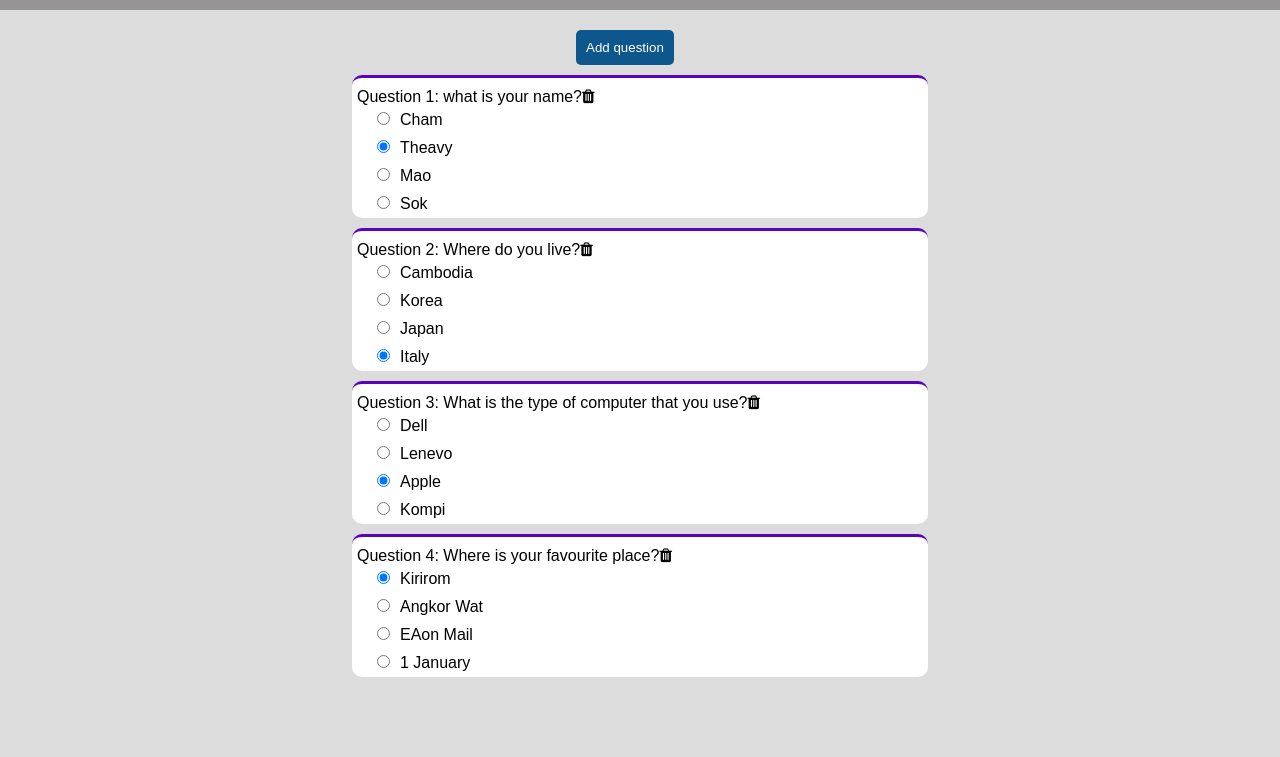
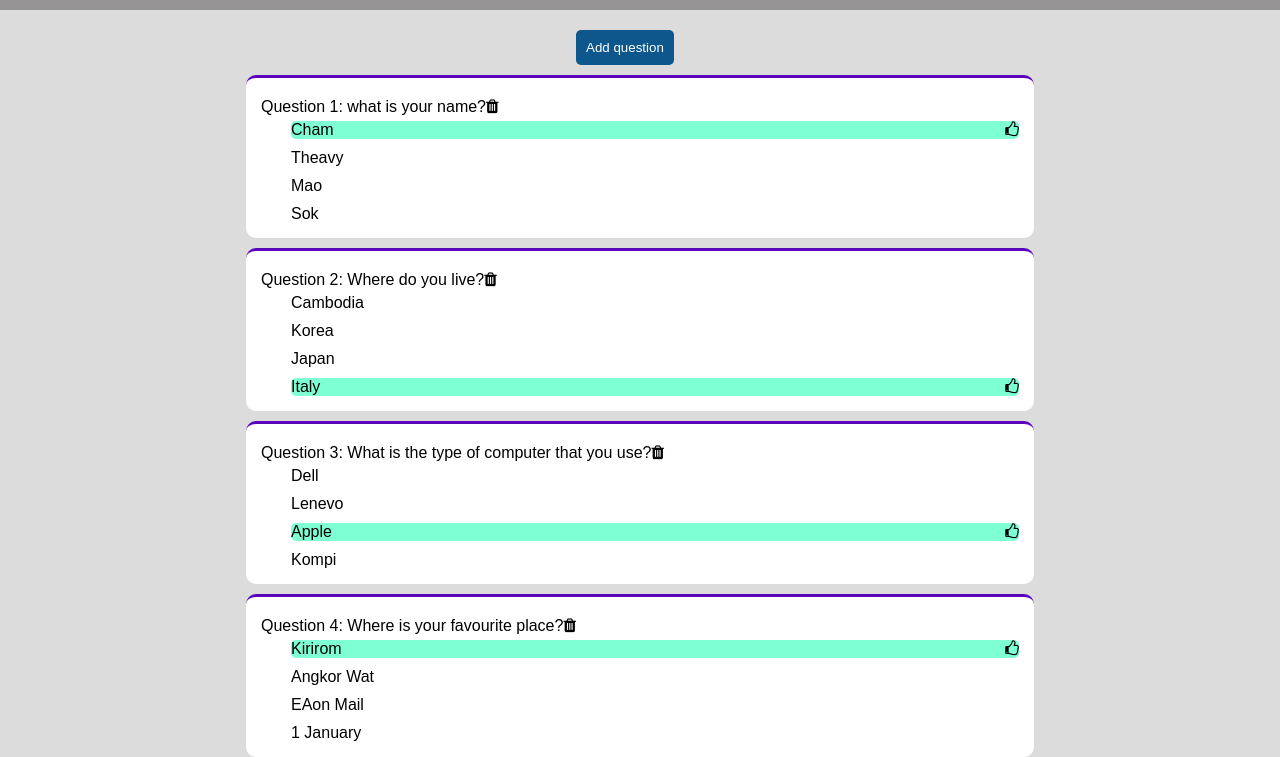
Before and after one commit to Vorn-Sreymao/2022-QUIZ-APP-G8, a plain HTML site: page index.html in a window 1280 px wide. Shown: the part 53-810 px from the top of the page. Drawn offline with Linux system fonts and the light colour scheme.

Commit message:
#4 display question bug

```diff
--- a/css/style.css
+++ b/css/style.css
@@ -14,7 +14,6 @@ nav{
     align-items: center;
 
     background-color: rgba(128, 128, 128, 0.61);
-
 
     background-color: rgb(150, 148, 148);
     position: sticky;
@@ -69,15 +68,8 @@ ul h2{
 
 
 /* ___________________________Display Questions_____________________________ */
-.container{
-   width: 90%;
-   /* margin-left: 30%; */
-   margin: auto;
-
-
-}
 ol{
-    width: 50%;
+    width: 60%;
     border: 1px solid blue;
     border-radius: 10px;
     background-color: white;
@@ -87,6 +79,7 @@ ol{
     list-style: none;
     margin: auto;
     margin-top: 10px;
+    padding: 10px;
 }
 
 ol li{
@@ -115,3 +108,9 @@ button{
     color: #fff;
     background-color: #0E578C;
 }
+
+label{
+    display: flex;
+    justify-content: space-between;
+    border-radius: 5px;
+}
--- a/js/app.js
+++ b/js/app.js
@@ -9,7 +9,7 @@ let arrAnswer = [{
         c: "Mao",
         d: "Sok"
     },
-    correctAnswers: "b"
+    correctAnswers: "Cham"
 },
 {
     question: "Question 2: Where do you live?",
@@ -19,7 +19,7 @@ let arrAnswer = [{
         c: "Japan",
         d: "Italy"
     },
-    correctAnswers: "d"
+    correctAnswers: "Italy"
 },
 {
     question: "Question 3: What is the type of computer that you use?",
@@ -29,7 +29,7 @@ let arrAnswer = [{
         c: "Apple",
         d: "Kompi"
     },
-    correctAnswers: "c"
+    correctAnswers: "Apple"
 },
 {
     question: "Question 4: Where is your favourite place?",
@@ -39,7 +39,7 @@ let arrAnswer = [{
         c: "EAon Mail",
         d: "1 January"
     },
-    correctAnswers: "a"
+    correctAnswers: "Kirirom"
 }
 
 ]
@@ -69,19 +69,18 @@ function displayQuestions(questions) {
             let li = document.createElement("li");
             ol.appendChild(li);
 
-            let radio = document.createElement("input");
-            radio.setAttribute("type", "radio");
-            radio.setAttribute("name", "answer" + question);
-            radio.setAttribute("value", answer);
-            li.appendChild(radio);
-
             let label = document.createElement("label");
             label.textContent = answersOfQuestion[answer];
+            if (arrAnswer[question].correctAnswers === answersOfQuestion[answer]){
+                label.style.backgroundColor = "aquamarine";
+                let iconCorrect = document.createElement("i");
+                iconCorrect.className = "fa fa-thumbs-o-up";
+                label.appendChild(iconCorrect);
+            }
+            console.log( answersOfQuestion[answer]);
             li.appendChild(label);
 
-            if (arrAnswer[question].correctAnswers == radio.value) {
-                radio.checked = true;
-            }
+
         }
 
         // ________________________________Icon ______________________________
@@ -115,7 +114,6 @@ function showQuiz(event){
 
 
 // _____________________Main___________________
-
 displayQuestions(arrAnswer);
 document.addEventListener('click', delete_Quiz)
 
```
